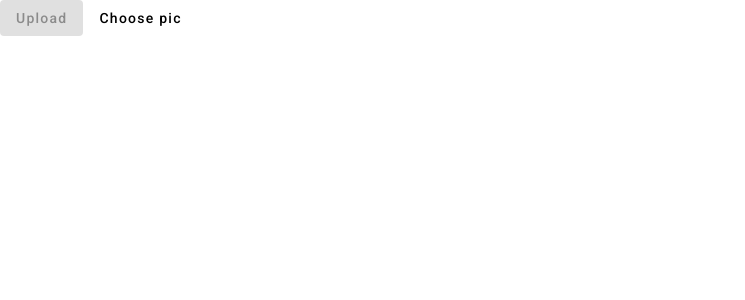
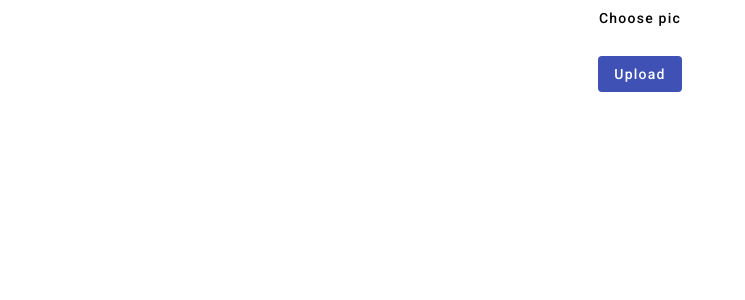
Before and after one commit to harrenso/AU2022_STTMALST_Melanoma_Classification, an Angular app in the folder ArosAiWebsite/: page / in a window 1280 px wide. Shown: the top 300 px of the page, without its empty margins (0-745 px from the left). Built offline with nearby package versions, Linux system fonts and the light colour scheme.

Commit message:
centered a div

```diff
--- a/ArosAiWebsite/src/app/app.component.css
+++ b/ArosAiWebsite/src/app/app.component.css
@@ -0,0 +1,7 @@
+.image{
+  height: 500px;
+}
+
+div{
+  text-align: center;
+}
--- a/ArosAiWebsite/src/app/app.component.html
+++ b/ArosAiWebsite/src/app/app.component.html
@@ -1,22 +1,16 @@
-  <div>
+  <div class="mainDIV">
 
-      <button
-        mat-flat-button
-        color="primary"
-        [disabled]="!selectedFiles"
-        (click)="uploadFiles()"
-      >
-        Upload
-      </button>
-
-<!--    <input-->
-<!--      type="file"-->
-<!--      id="fileInput"-->
-<!--      name="fileInput"-->
-<!--      accept="image/*"-->
-<!--      (change)="selectFiles($event)"-->
-<!--    />-->
 
     <button type="button" mat-flat-button (click)="fileInput.click()">Choose pic</button>
     <input hidden="hidden" type="file" accept="image/*" (change)="onFileSelect($event)" #fileInput>
   </div>
+  <div class="imagePreview">
+    <img class="image" [src]="url" *ngIf="url"><br/>
+    <button
+      mat-flat-button
+      color="primary"
+      (click)="uploadFiles()"
+    >
+      Upload
+    </button>
+  </div>
--- a/ArosAiWebsite/src/app/app.component.ts
+++ b/ArosAiWebsite/src/app/app.component.ts
@@ -8,44 +8,25 @@ import {Observable} from "rxjs";
 })
 export class AppComponent {
   title = 'ArosAiWebsite';
-  selectedFiles?: FileList;
-  selectedFileNames: string[] = [];
 
-  progressInfos: any[] = [];
-  message: string[] = [];
-
-  previews: string[] = [];
-  imageInfos?: Observable<any>;
+  msg: any;
+  url: any;
 
   uploadFiles() {
 
   }
 
-  selectFiles(event: any): void {
-    this.message = [];
-    this.progressInfos = [];
-    this.selectedFileNames = [];
-    this.selectedFiles = event.target.files;
-
-    this.previews = [];
-    if (this.selectedFiles && this.selectedFiles[0]) {
-      const numberOfFiles = this.selectedFiles.length;
-      for (let i = 0; i < numberOfFiles; i++) {
-        const reader = new FileReader();
-
-        reader.onload = (e: any) => {
-          console.log(e.target.result);
-          this.previews.push(e.target.result);
-        };
-
-        reader.readAsDataURL(this.selectedFiles[i]);
-
-        this.selectedFileNames.push(this.selectedFiles[i].name);
-      }
-    }
-  }
 
   onFileSelect(event: any) {
     console.log(event);
+
+
+    var reader = new FileReader();
+    reader.readAsDataURL(event.target.files[0]);
+
+    reader.onload = (_event) => {
+      this.msg = "";
+      this.url = reader.result;
+    }
   }
 }
```
